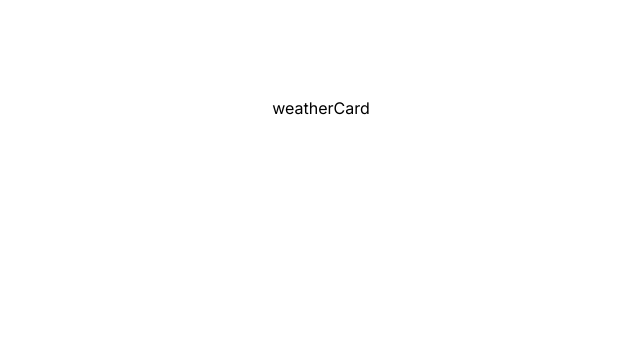
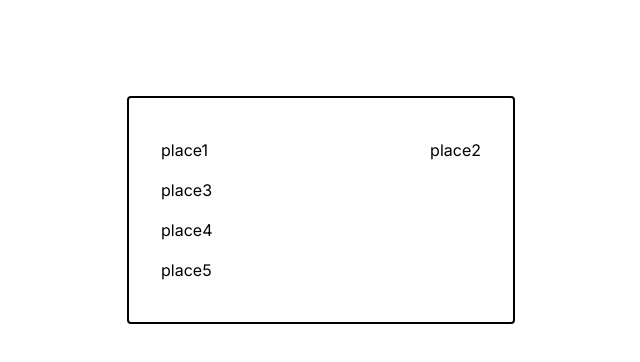
Before and after one commit to FranArteaga/weather-project, a Next.js app: page / in a window 1280 px wide. Shown: the top 362 px of the page, without its empty margins (319-959 px from the left). Built offline with nearby package versions, Linux system fonts and the light colour scheme.

Commit message:
created first template of card design

```diff
--- a/src/app/page.js
+++ b/src/app/page.js
@@ -3,9 +3,9 @@ import WeatherCard from '@/components/weatherCard'
 export default function Home() {
 
   return (
-    <main className="">
-      <div className='flex min-h-screen flex-col items-center justify-between p-24'>
-        <WeatherCard />
+    <main className="flex min-h-screen flex-col items-center justify-between p-24">
+      <div className=''>
+        <WeatherCard/>
       </div>
     </main>
   )
--- a/src/components/weatherCard.js
+++ b/src/components/weatherCard.js
@@ -2,6 +2,28 @@ import React from 'react'
 
 export default function WeatherCard() {
   return (
-    <div>weatherCard</div>
+    <div className=''>
+      <div className='border-2 border-black rounded p-8'>
+
+        <div className='py-2 flex justify-between  w-[20em] '>
+          <div>
+            place1
+          </div>
+          <div>
+            place2
+          </div>
+        </div>
+        <div className='py-2'>
+          place3
+        </div>
+        <div className='py-2'>
+          place4
+        </div>
+        <div className='py-2'>
+          place5
+        </div>
+
+      </div>
+    </div>
   )
 }
```
